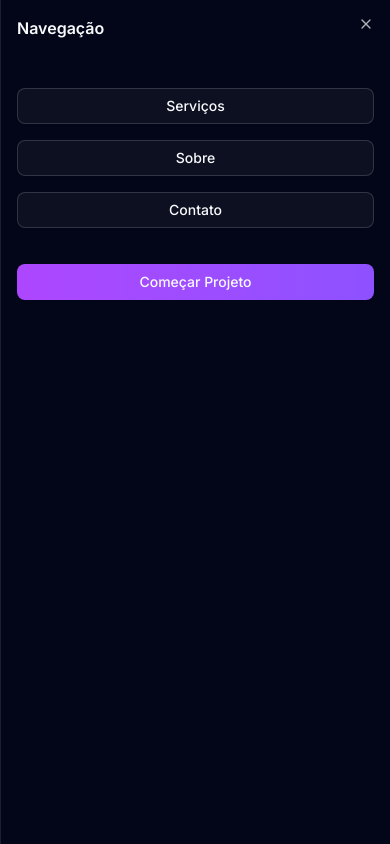
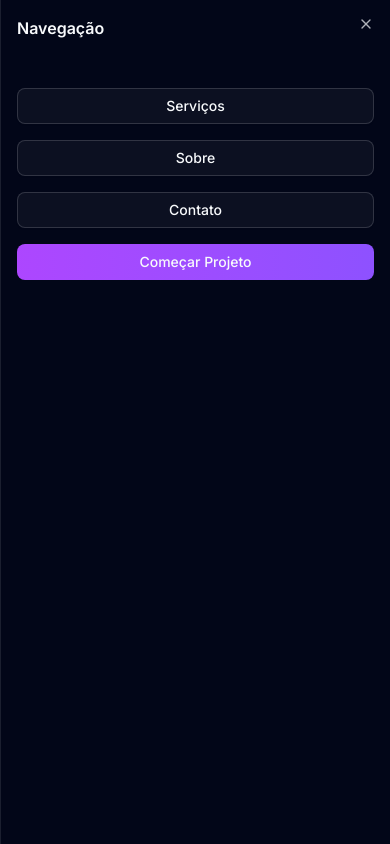
Before and after one commit to jeanpatrickm/Morzen, a Next.js app: page / in a window 390 px wide. Both pictures are taken after a click on the button 353 px from the left and 31 px from the top of the page. Shown: the top 844 px of the page. Built offline with nearby package versions, Linux system fonts and the light colour scheme.

Commit message:
better spacing

```diff
--- a/src/app/(public)/_components/navbar.tsx
+++ b/src/app/(public)/_components/navbar.tsx
@@ -2,8 +2,8 @@
 import { Code2, MenuIcon, Moon, Sun } from "lucide-react";
 import Link from "next/link";
 import { useTheme } from "next-themes";
+import { useState } from "react";
 import { Button } from "@/components/ui/button";
-
 import {
   Sheet,
   SheetContent,
@@ -11,7 +11,6 @@ import {
   SheetTitle,
   SheetTrigger,
 } from "@/components/ui/sheet";
-import { useState } from "react";
 
 const LINKS = [
   {
@@ -76,9 +75,9 @@ function DesktopNavbar() {
 }
 
 function MobileNavbar() {
-  const [isOpen, setIsOpen] = useState(false)
+  const [isOpen, setIsOpen] = useState(false);
   return (
-    <div className="md:hidden" >
+    <div className="md:hidden">
       <Sheet open={isOpen} onOpenChange={() => setIsOpen((prev) => !prev)}>
         <SheetTrigger asChild>
           <Button variant="outline">
@@ -91,13 +90,22 @@ function MobileNavbar() {
           </SheetHeader>
           <nav className="container mx-auto px-4 py-4 flex flex-col space-y-4 items-center">
             {LINKS.map((l, i) => (
-              <Link key={i} href={l.href} className="w-full" onClick={() => setIsOpen(false)}>
+              <Link
+                key={i}
+                href={l.href}
+                className="w-full"
+                onClick={() => setIsOpen(false)}
+              >
                 <Button variant={"outline"} className="w-full">
                   {l.title}
                 </Button>
               </Link>
             ))}
-            <Link href="/new_project" className="w-full mt-5" onClick={() => setIsOpen(false)}>
+            <Link
+              href="/new_project"
+              className="w-full"
+              onClick={() => setIsOpen(false)}
+            >
               <Button className="w-full">Começar Projeto</Button>
             </Link>
           </nav>
```
